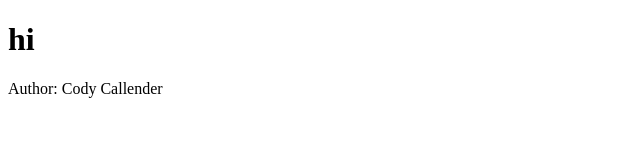
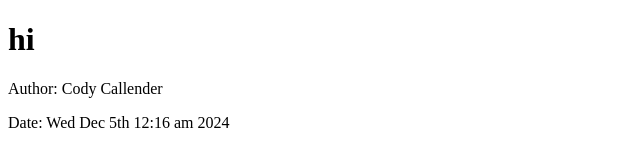
Before and after one commit to codycallender/new-repo, a plain HTML site: page index.html in a window 1280 px wide. Shown: the whole page, without its empty margins (0-640 px from the left). Drawn offline with Linux system fonts and the light colour scheme.

Commit message:
Add Date/Time

```diff
--- a/index.html
+++ b/index.html
@@ -8,5 +8,6 @@
   <body>
     <h1>hi</h1>
     <p>Author: Cody Callender</p>
+    <p>Date: Wed Dec 5th 12:16 am 2024</p>
   </body>
 </html>
```
